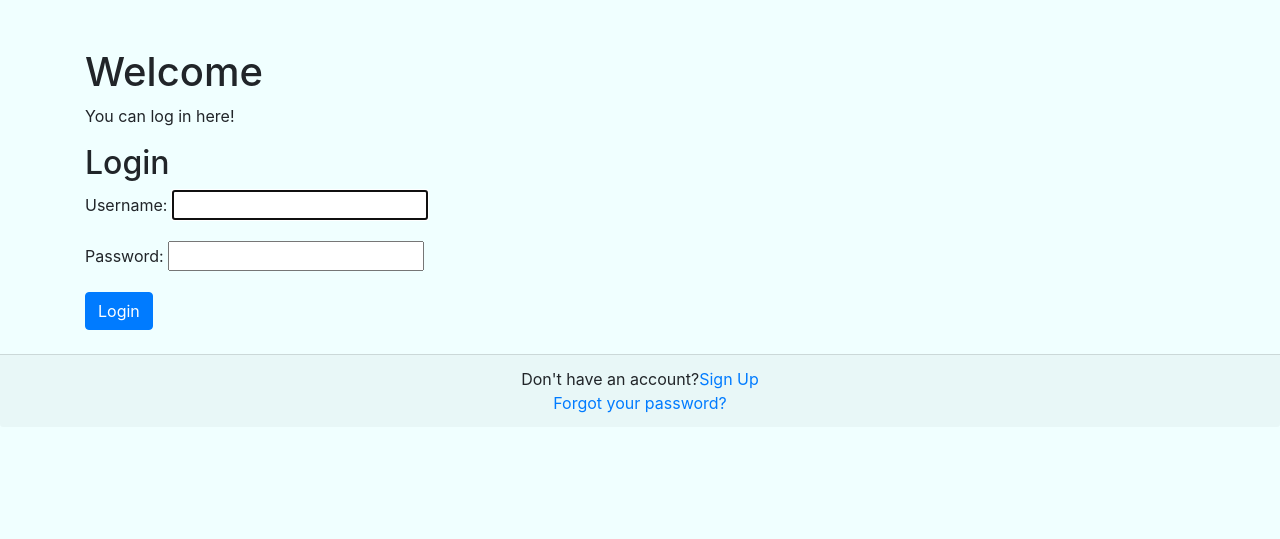
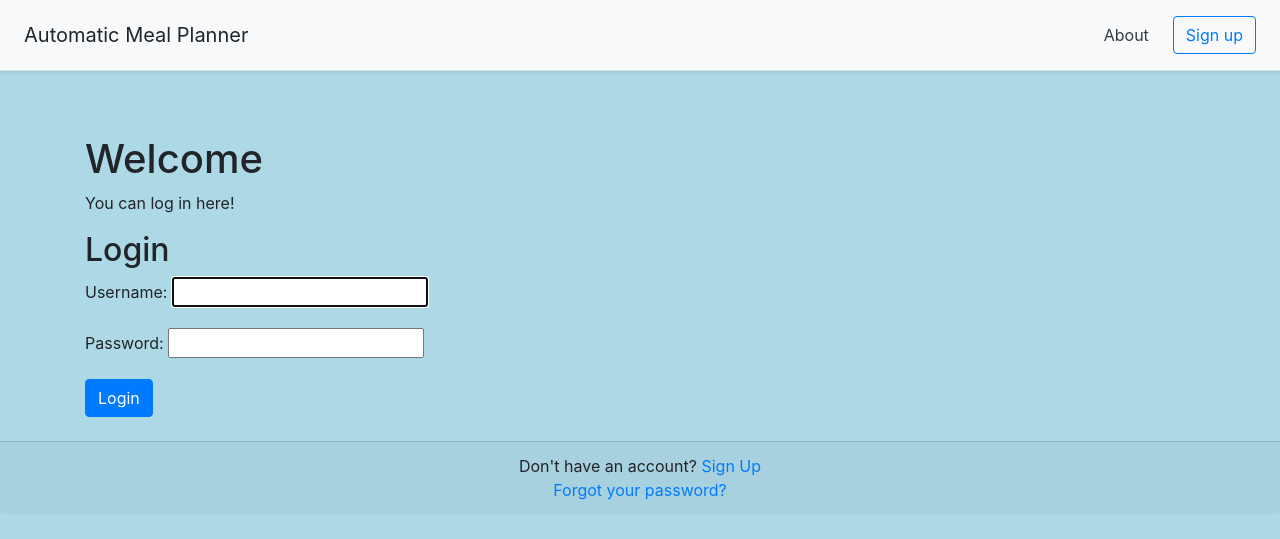
Before and after one commit to callistac/AutoMealPlanner, a Django app: page /home/login/ in a window 1280 px wide. Shown: the top 539 px of the page. Run offline with Django 3.2, Linux system fonts and the light colour scheme; some libraries are stand-ins or nearby versions.

Commit message:
added stuff

```diff
--- a/ui/user_signup/static/user_signup/style.css
+++ b/ui/user_signup/static/user_signup/style.css
@@ -1,3 +1,3 @@
 body {
-  background-color: Azure;
+  background-color: lightblue;
 }
--- a/ui/user_signup/templates/base.html
+++ b/ui/user_signup/templates/base.html
@@ -1,4 +1,5 @@
 <!DOCTYPE html>
+
 <html lang="en" dir="ltr">
   <head>
     <link rel="stylesheet"
@@ -17,8 +18,16 @@
     <title></title>
     {% endblock %}
 
+
   </head>
   <body>
+    <div class="d-flex flex-column flex-md-row align-items-center p-3 px-md-4 mb-3 bg-light border-bottom shadow-sm">
+      <h5 class="my-0 mr-md-auto font-weight-normal">Automatic Meal Planner</h5>
+      <nav class="my-2 my-md-0 mr-md-3">
+        <a class="p-2 text-dark" href="about/">About</a>
+      </nav>
+      <a class="btn btn-outline-primary" href="#">Sign up</a>
+    </div>
     {% block body %}
       <h1>Base</h1>
     {% endblock %}
--- /dev/null
+++ b/ui/user_signup/templates/user_signup/about.html
@@ -0,0 +1 @@
+{% extends 'base.html' %}
--- a/ui/user_signup/templates/user_signup/user_signup.html
+++ b/ui/user_signup/templates/user_signup/user_signup.html
@@ -18,7 +18,7 @@
 <br>
 <div class="card-footer">
   <div class="d-flex justify-content-center links">
-    Don't have an account? <a href="new_user"> Sign Up</a>
+    Don't have an account? <a href="new_user">&nbspSign Up</a>
   </div>
   <div class="d-flex justify-content-center">
     <a href="#">Forgot your password?</a>
--- a/ui/user_signup/urls.py
+++ b/ui/user_signup/urls.py
@@ -7,5 +7,8 @@ urlpatterns = [
     path('', views.home, name='user_signup/home.html'),
     path('login/', LoginView.as_view(template_name='user_signup/user_signup.html')),
     path('logout/', LogoutView.as_view(template_name='user_signup/logout.html')),
-    path('login/new_user/', views.register, name='user_signup/new_user.html')
+    path('login/new_user/', views.register, name='user_signup/new_user.html'),
+    path('login/about/', views.about, name='user_signup/about.html')
+
+
 ]
--- a/ui/user_signup/views.py
+++ b/ui/user_signup/views.py
@@ -11,6 +11,9 @@ def home(request):
 def new_user(request):
     return render(request, 'user_signup/new_user.html', {})
 
+def about(request):
+    return render(request, 'user_signup/about.html', {})
+
 def register(request):
     if request.method == 'POST':
         form = UserCreationForm(request.POST)
```
Also changed, not shown: ui/db.sqlite3.
